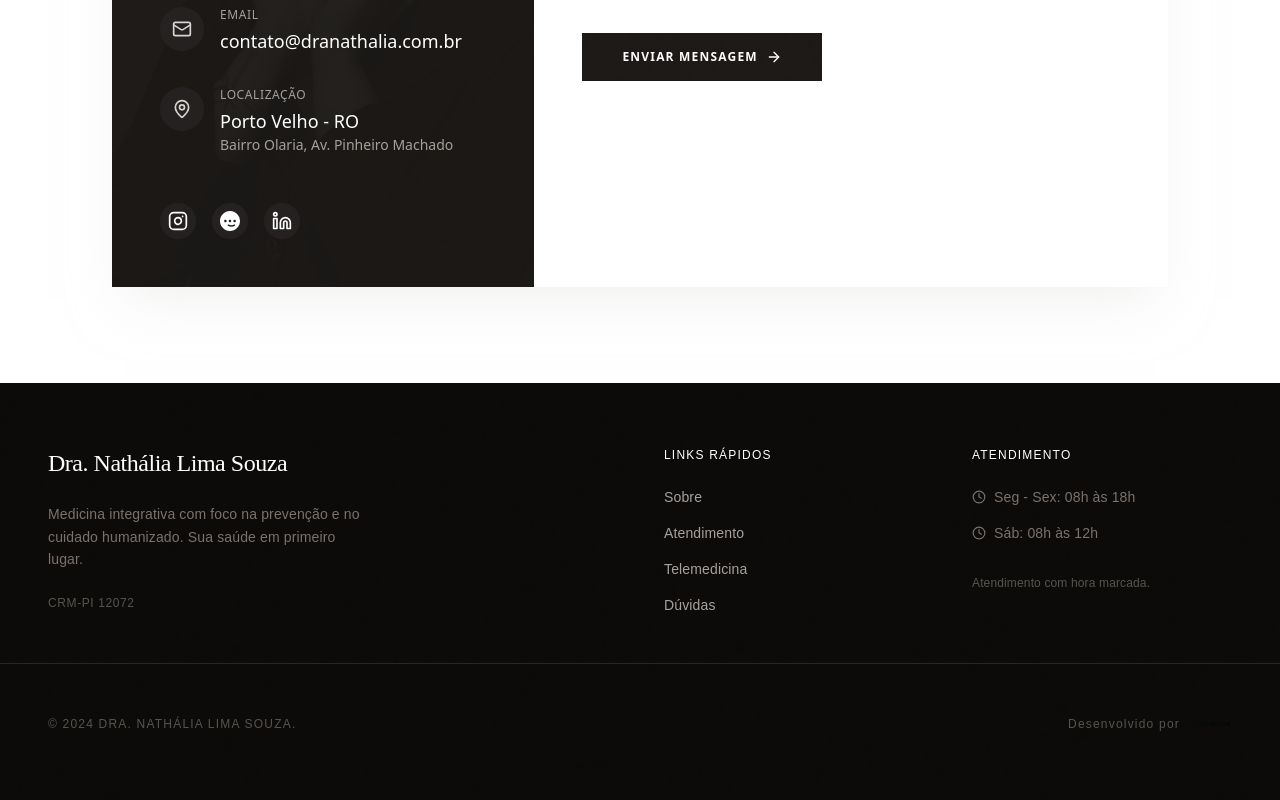
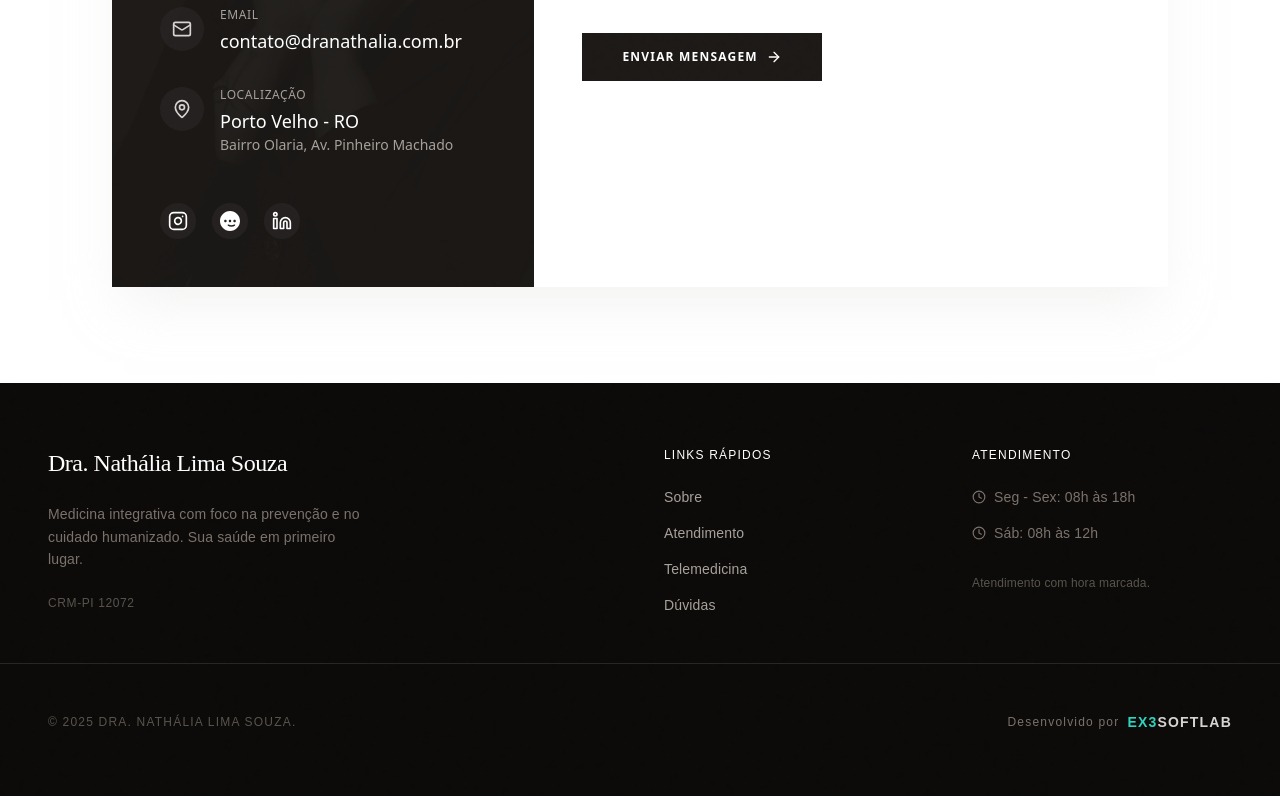
Before and after one commit to ErosBarbosa/dranathalialimasouza, a React (Vite) app: page / in a window 1280 px wide. Shown: the part 5163-5963 px from the top of the page. Built offline with nearby package versions, Linux system fonts and the light colour scheme.

Commit message:
fix: Update year to 2025, replace logo with styled text

```diff
--- a/src/App.jsx
+++ b/src/App.jsx
@@ -838,11 +838,12 @@ const App = () => {
         </div>
 
         <div className="container mx-auto px-6 md:px-12 flex flex-col md:flex-row justify-between items-center gap-4 text-xs uppercase tracking-widest text-stone-600">
-          <p>&copy; 2024 Dra. Nathália Lima Souza.</p>
+          <p>&copy; 2025 Dra. Nathália Lima Souza.</p>
           <div className="flex items-center gap-2">
-            <span className="normal-case">Desenvolvido por</span>
-            <a href="#" target="_blank" rel="noopener noreferrer" className="hover:opacity-80 transition-opacity">
-              <img src="/ex3softlab.png" alt="EX3 Softlab" className="h-5 md:h-6" style={{ mixBlendMode: 'multiply' }} />
+            <span className="normal-case text-stone-500">Desenvolvido por</span>
+            <a href="#" target="_blank" rel="noopener noreferrer" className="hover:opacity-80 transition-opacity flex items-center">
+              <span className="font-bold text-[#2DD4BF] text-sm">EX3</span>
+              <span className="font-bold text-stone-300 text-sm">SOFTLAB</span>
             </a>
           </div>
         </div>
```
